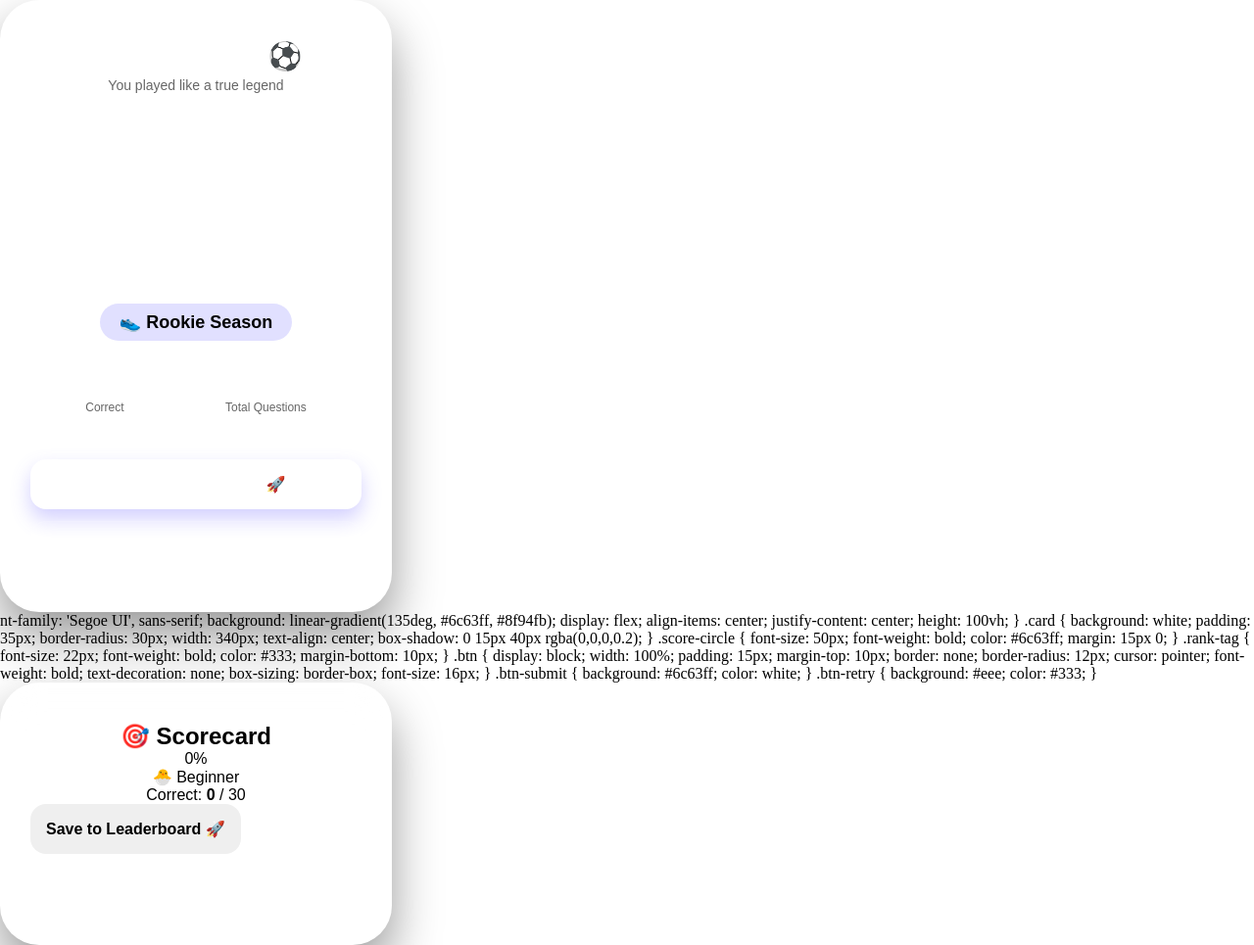
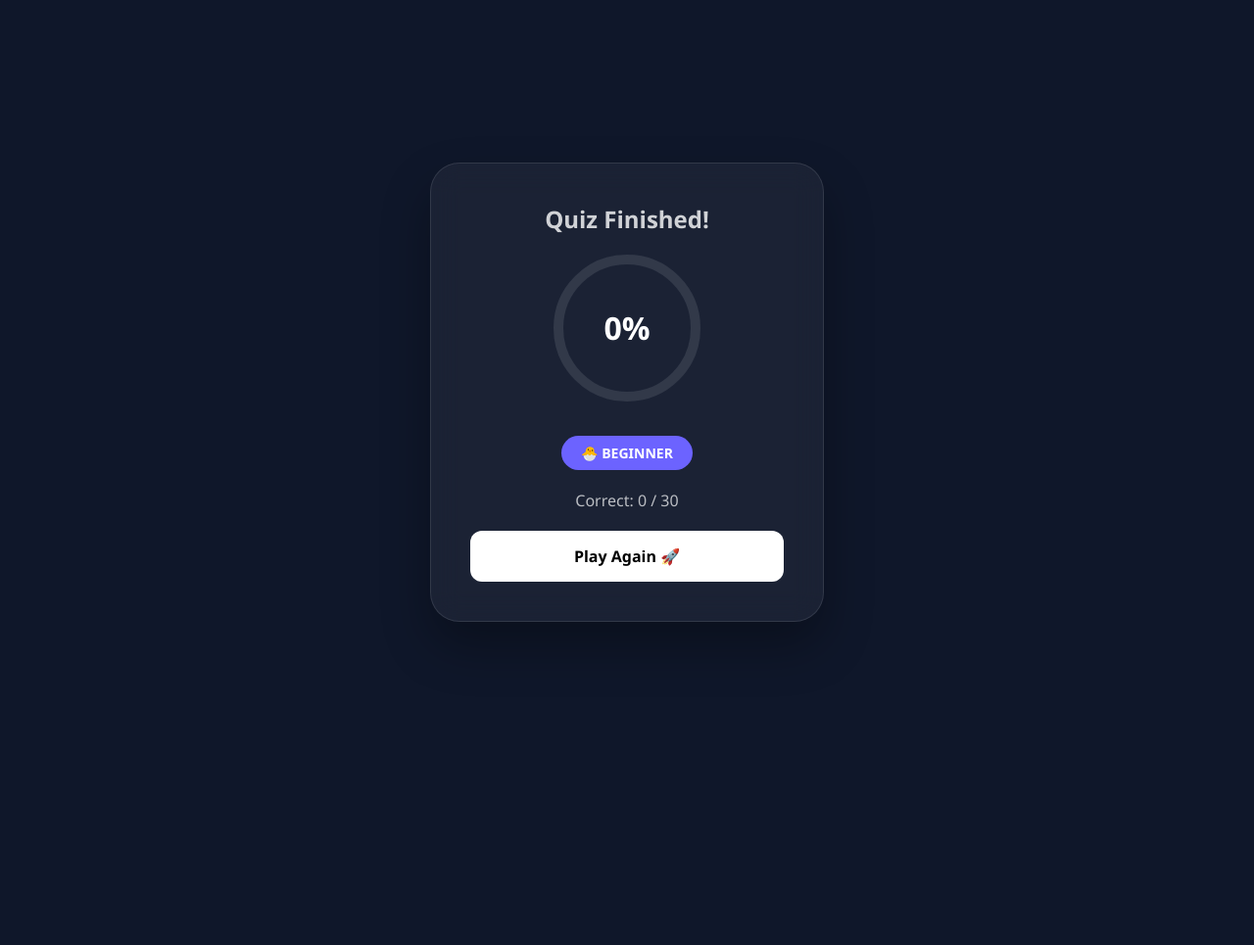
Before and after one commit to tanharahman2003t-art/Nayon, a Flask app: page /result in a window 1280 px wide. Shown: the whole page at 98% size. After the commit the page ends 635 px from the top, so only its background shows below. Run offline with Flask 3, Linux system fonts and the light colour scheme.

Commit message:
Update result.html

```diff
--- a/templates/result.html
+++ b/templates/result.html
@@ -1,198 +1,94 @@
 <!DOCTYPE html>
-<html>
-<head>
-    <meta name="viewport" content="width=device-width, initial-scale=1.0">
-    <title>Result</title>
-    <style>
-        body { margin: 0; fo<!DOCTYPE html>
 <html lang="en">
 <head>
     <meta charset="UTF-8">
     <meta name="viewport" content="width=device-width, initial-scale=1.0">
-    <title>Quiz Result | Champion's Room</title>
-    <link href="https://fonts.googleapis.com/css2?family=Outfit:wght@400;600;800&display=swap" rel="stylesheet">
+    <title>Quiz Result | Champion</title>
     <style>
-        :root {
-            --primary: #6c63ff; --secondary: #ff4757; --success: #00d2d3;
-            --bg: #0f172a; --card-bg: rgba(30, 41, 59, 0.85); --text: #f8fafc;
-        }
-        * { margin: 0; padding: 0; box-sizing: border-box; font-family: 'Outfit', sans-serif; }
+        :root { --p: #6c63ff; --bg: #0f172a; }
+        body { background: var(--bg); color: white; font-family: 'Segoe UI', sans-serif; display: flex; justify-content: center; align-items: center; min-height: 100vh; margin: 0; overflow: hidden; }
 
-        body {
-            background: var(--bg); color: var(--text);
-            min-height: 100vh; display: flex; justify-content: center; align-items: center;
-            overflow: hidden;
+        /* গ্লাস কার্ড ডিজাইন */
+        .card {
+            background: rgba(255, 255, 255, 0.05); backdrop-filter: blur(15px);
+            padding: 40px; border-radius: 30px; border: 1px solid rgba(255,255,255,0.1);
+            text-align: center; width: 320px; position: relative; z-index: 2;
+            box-shadow: 0 25px 50px rgba(0,0,0,0.3);
+            animation: fadeIn 0.8s ease;
         }
 
-        /* ব্যাকগ্রাউন্ড এনিমেশন */
-        .blob {
-            position: absolute; width: 500px; height: 500px;
-            background: linear-gradient(45deg, var(--primary), #4834d4);
-            filter: blur(100px); border-radius: 50%; z-index: -1; opacity: 0.15;
-            animation: float 20s infinite alternate;
+        /* এনিমেটেড সার্কেল */
+        .circle {
+            width: 150px; height: 150px; margin: 20px auto; position: relative;
+            display: flex; align-items: center; justify-content: center;
         }
-        @keyframes float { from { transform: translate(-20%, -20%); } to { transform: translate(20%, 20%); } }
-
-        .card {
-            background: var(--card-bg); backdrop-filter: blur(20px);
-            border: 1px solid rgba(255, 255, 255, 0.1);
-            padding: 40px 30px; border-radius: 40px;
-            width: 90%; max-width: 400px; text-align: center;
-            box-shadow: 0 25px 50px rgba(0,0,0,0.4);
-            animation: popIn 0.6s cubic-bezier(0.17, 0.67, 0.83, 0.67);
+        svg { width: 150px; height: 150px; transform: rotate(-90deg); }
+        circle {
+            fill: none; stroke-width: 10; stroke: rgba(255,255,255,0.1);
+            stroke-dasharray: 440; stroke-linecap: round;
         }
-        @keyframes popIn { from { transform: scale(0.8); opacity: 0; } to { transform: scale(1); opacity: 1; } }
-
-        .title { font-size: 28px; font-weight: 800; margin-bottom: 5px; color: white; }
-        .subtitle { font-size: 14px; opacity: 0.6; margin-bottom: 30px; }
-
-        /* রেজাল্ট সার্কেল */
-        .result-circle {
-            position: relative; width: 160px; height: 160px;
-            margin: 0 auto 25px; display: flex; align-items: center; justify-content: center;
-        }
-        .result-circle svg { width: 100%; height: 100%; transform: rotate(-90deg); }
-        .result-circle circle {
-            fill: none; stroke-width: 10; stroke-linecap: round;
-            stroke: rgba(255,255,255,0.05);
-        }
-        .result-circle .progress {
-            stroke: var(--primary);
-            stroke-dasharray: 440;
-            stroke-dashoffset: calc(440 - (440 * {{ percentage }}) / 100);
-            animation: progressAnim 1.5s ease-out forwards;
-        }
-        @keyframes progressAnim { from { stroke-dashoffset: 440; } }
-
-        .percentage {
-            position: absolute; font-size: 38px; font-weight: 800; color: white;
+        .bar {
+            stroke: var(--p); stroke-dashoffset: calc(440 - (440 * {{ percentage }}) / 100);
+            animation: grow 1.5s ease-out;
         }
 
-        /* র‍্যাঙ্ক ব্যাজ */
-        .rank-badge {
-            display: inline-block; padding: 8px 20px; border-radius: 50px;
-            background: rgba(108, 99, 255, 0.2); border: 1px solid var(--primary);
-            color: var(--primary); font-weight: 700; font-size: 18px; margin-bottom: 20px;
+        .score-text { position: absolute; font-size: 32px; font-weight: 800; }
+        .badge { background: var(--p); padding: 8px 20px; border-radius: 50px; font-size: 14px; font-weight: 700; margin: 15px 0; display: inline-block; }
+
+        .btn {
+            display: block; background: white; color: black; padding: 15px;
+            border-radius: 12px; text-decoration: none; font-weight: bold;
+            transition: 0.3s; margin-top: 20px;
         }
+        .btn:hover { transform: translateY(-3px); box-shadow: 0 10px 20px rgba(108, 99, 255, 0.3); }
 
-        .stats {
-            display: flex; justify-content: space-around;
-            background: rgba(255,255,255,0.05); padding: 15px;
-            border-radius: 20px; margin-bottom: 30px;
-        }
-        .stat-item b { display: block; font-size: 20px; color: white; }
-        .stat-item span { font-size: 12px; opacity: 0.6; }
-
-        /* বাটন স্টাইল */
-        .actions { display: flex; flex-direction: column; gap: 12px; }
-        .btn {
-            padding: 16px; border-radius: 16px; border: none;
-            font-weight: 700; font-size: 16px; cursor: pointer;
-            transition: 0.3s; text-decoration: none; display: block;
-        }
-        .btn-save {
-            background: var(--primary); color: white;
-            box-shadow: 0 10px 20px rgba(108, 99, 255, 0.3);
-        }
-        .btn-save:hover { transform: translateY(-3px); box-shadow: 0 15px 25px rgba(108, 99, 255, 0.4); }
-
-        .btn-retry {
-            background: rgba(255,255,255,0.05); color: white;
-            border: 1px solid rgba(255,255,255,0.1);
-        }
-        .btn-retry:hover { background: rgba(255,255,255,0.1); }
-
-        /* কনফেত্তি ইফেক্ট */
-        .confetti { position: fixed; width: 10px; height: 10px; background: var(--primary); top: -10px; z-index: 10; }
+        @keyframes grow { from { stroke-dashoffset: 440; } }
+        @keyframes fadeIn { from { opacity: 0; transform: translateY(20px); } }
+        .confetti { position: absolute; width: 10px; height: 10px; z-index: 1; }
     </style>
 </head>
 <body>
 
-    <div class="blob"></div>
+    <div class="card">
+        <h2 style="margin:0; opacity: 0.8;">Quiz Finished!</h2>
 
-    <div class="card">
-        <div class="title">Goal Scored! ⚽</div>
-        <div class="subtitle">You played like a true legend</div>
-
-        <div class="result-circle">
+        <div class="circle">
             <svg>
-                <circle cx="80" cy="80" r="70"></circle>
-                <circle cx="80" cy="80" r="70" class="progress"></circle>
+                <circle cx="75" cy="75" r="70"></circle>
+                <circle cx="75" cy="75" r="70" class="bar"></circle>
             </svg>
-            <div class="percentage">{{ percentage }}%</div>
+            <div class="score-text">{{ percentage }}%</div>
         </div>
 
-        <div class="rank-badge">
-            {% if percentage >= 80 %}🐐 The GOAT Level
-            {% elif percentage >= 50 %}🔥 World Class
-            {% else %}👟 Rookie Season
+        <div class="badge">
+            {% if percentage >= 80 %}🐐 THE GOAT
+            {% elif percentage >= 50 %}🔥 PRO PLAYER
+            {% else %}🐣 BEGINNER
             {% endif %}
         </div>
 
-        <div class="stats">
-            <div class="stat-item">
-                <b>{{ score }}</b>
-                <span>Correct</span>
-            </div>
-            <div class="stat-item" style="border-left: 1px solid rgba(255,255,255,0.1); padding-left: 20px;">
-                <b>{{ total }}</b>
-                <span>Total Questions</span>
-            </div>
-        </div>
-
-        <div class="actions">
-            <form method="POST">
-                <button type="submit" class="btn btn-save" style="width: 100%;">Save to Leaderboard 🚀</button>
-            </form>
-            <a href="/start" class="btn btn-retry">Try Again</a>
-        </div>
+        <p style="margin: 5px 0; opacity: 0.7;">Correct: {{ score }} / {{ total }}</p>
+        <a href="/start" class="btn">Play Again 🚀</a>
     </div>
 
     <script>
         // কনফেত্তি এনিমেশন (যদি স্কোর ৮০% এর বেশি হয়)
         if ({{ percentage }} >= 80) {
-            for (let i = 0; i < 50; i++) {
-                const confetti = document.createElement('div');
-                confetti.className = 'confetti';
-                confetti.style.left = Math.random() * 100 + 'vw';
-                confetti.style.backgroundColor = ['#6c63ff', '#ff4757', '#00d2d3', '#feca57'][Math.floor(Math.random() * 4)];
-                confetti.style.animation = `confettiFall ${Math.random() * 3 + 2}s linear forwards`;
-                confetti.style.transform = `rotate(${Math.random() * 360}deg)`;
-                document.body.appendChild(confetti);
+            for(let i=0; i<60; i++) {
+                let div = document.createElement('div');
+                div.className = 'confetti';
+                div.style.left = Math.random()*100 + 'vw';
+                div.style.backgroundColor = ['#6c63ff','#ff4757','#00d2d3','#feca57'][Math.floor(Math.random()*4)];
+                div.style.top = -20 + 'px';
+                div.style.transform = `rotate(${Math.random()*360}deg)`;
+                document.body.appendChild(div);
+
+                div.animate([
+                    { transform: `translate(0, 0) rotate(0)` },
+                    { transform: `translate(${Math.random()*100 - 50}px, 105vh) rotate(720deg)` }
+                ], { duration: Math.random()*3000 + 2000, easing: 'linear' });
             }
         }
-
-        const style = document.createElement('style');
-        style.innerHTML = `@keyframes confettiFall { to { top: 110vh; transform: rotate(720deg); } }`;
-        document.head.appendChild(style);
     </script>
-
-</body>
-</html>nt-family: 'Segoe UI', sans-serif; background: linear-gradient(135deg, #6c63ff, #8f94fb); display: flex; align-items: center; justify-content: center; height: 100vh; }
-        .card { background: white; padding: 35px; border-radius: 30px; width: 340px; text-align: center; box-shadow: 0 15px 40px rgba(0,0,0,0.2); }
-        .score-circle { font-size: 50px; font-weight: bold; color: #6c63ff; margin: 15px 0; }
-        .rank-tag { font-size: 22px; font-weight: bold; color: #333; margin-bottom: 10px; }
-        .btn { display: block; width: 100%; padding: 15px; margin-top: 10px; border: none; border-radius: 12px; cursor: pointer; font-weight: bold; text-decoration: none; box-sizing: border-box; font-size: 16px; }
-        .btn-submit { background: #6c63ff; color: white; }
-        .btn-retry { background: #eee; color: #333; }
-    </style>
-</head>
-<body>
-<div class="card">
-    <h2>🎯 Scorecard</h2>
-    <div class="score-circle">{{ percentage }}%</div>
-    <div class="rank-tag">
-        {% if percentage >= 80 %}🏆 Master
-        {% elif percentage >= 50 %}👍 Pro
-        {% else %}🐣 Beginner
-        {% endif %}
-    </div>
-    <p>Correct: <b>{{ score }}</b> / {{ total }}</p>
-
-    <form method="POST">
-        <button type="submit" class="btn btn-submit">Save to Leaderboard 🚀</button>
-    </form>
-    <a href="/start" class="btn btn-retry">Play Again</a>
-</div>
 </body>
 </html>
```
